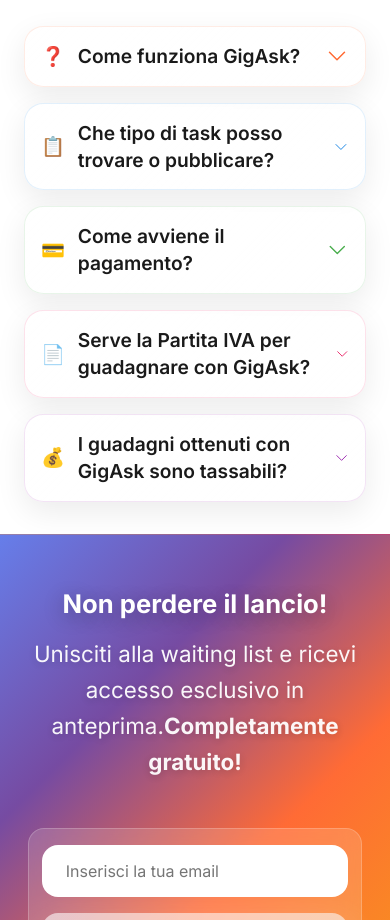
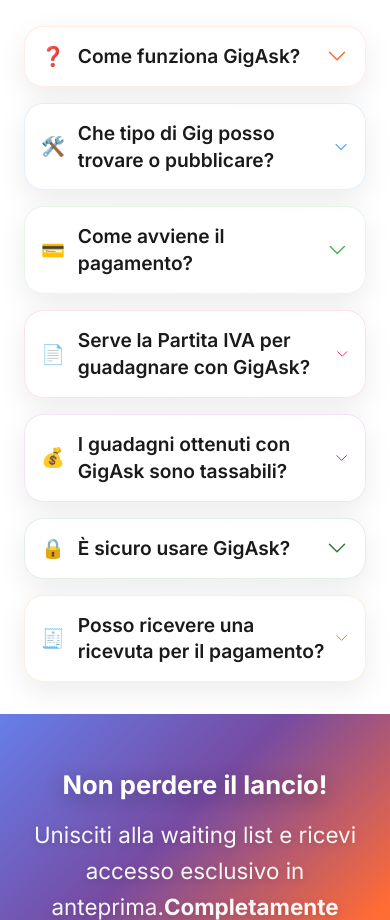
Before and after one commit to Lapo22/gigask-landing, a React (Vite) app: page / in a window 390 px wide. Shown: the part 5100-6020 px from the top of the page. Built offline with nearby package versions, Linux system fonts and the light colour scheme.

Commit message:
🔧 Increase FAQ maxHeight from 200px to 400px for better mobile readability

```diff
--- a/src/App.jsx
+++ b/src/App.jsx
@@ -253,33 +253,45 @@ function App() {
   const faqData = [
     {
       question: "Come funziona GigAsk?",
-      answer: "GigAsk ti permette di chiedere o offrire aiuto per attività quotidiane. Chi ha bisogno pubblica un task, chi vuole guadagnare si propone. Quando il task è completato, il pagamento avviene in modo sicuro tramite app.",
+      answer: "GigAsk ti permette di chiedere o offrire aiuto per attività quotidiane. Chi ha bisogno pubblica un Gig, chi vuole guadagnare si propone. Una volta completato il lavoro, il pagamento avviene in modo sicuro direttamente tramite app.",
       emoji: "❓",
       color: "#ff6b35"
     },
     {
-      question: "Che tipo di task posso trovare o pubblicare?",
-      answer: "Puoi pubblicare o accettare attività come: spesa, pulizie, giardinaggio, babysitting o dogsitting, piccoli trasporti o lavoretti domestici, assistenza anziani, aiuto studio e molto altro.",
-      emoji: "📋",
+      question: "Che tipo di Gig posso trovare o pubblicare?",
+      answer: "Su GigAsk trovi attività come: fare la spesa, pulizie, giardinaggio, babysitting, dogsitting, piccoli trasporti, lavoretti domestici, assistenza anziani, supporto allo studio e molto altro.",
+      emoji: "🛠️",
       color: "#1e88e5"
     },
     {
       question: "Come avviene il pagamento?",
-      answer: "Il pagamento è gestito direttamente in app e viene sbloccato solo a task completato. Usiamo un sistema sicuro integrato con Stripe, per garantire tracciabilità e protezione.",
+      answer: "Tutti i pagamenti sono gestiti in modo sicuro tramite app. Il compenso viene sbloccato solo a Gig completato, grazie all'integrazione con Stripe, garantendo tracciabilità e protezione.",
       emoji: "💳",
       color: "#4caf50"
     },
     {
       question: "Serve la Partita IVA per guadagnare con GigAsk?",
-      answer: "No, per attività occasionali e non continuative non è obbligatoria. Se svolgi task in modo regolare o superi certi limiti di reddito, potresti doverla aprire. GigAsk non fornisce consulenza fiscale, ma nella sezione \"Aspetti fiscali\" dell'app trovi una guida chiara su cosa prevede la legge.",
+      answer: "No, per lavori occasionali e saltuari non è necessaria. Se invece svolgi attività continuative o superi certi limiti di reddito, potresti doverla aprire. Troverai una guida completa nella sezione \"Aspetti fiscali\" dell'app.",
       emoji: "📄",
       color: "#e91e63"
     },
     {
       question: "I guadagni ottenuti con GigAsk sono tassabili?",
-      answer: "Sì. Tutti i guadagni devono essere dichiarati secondo la normativa fiscale italiana. Puoi farlo, ad esempio, tramite prestazione occasionale o Partita IVA, in base alla tua situazione. Spieghiamo tutto nella sezione informativa dell'app, ma resta tua responsabilità gestire correttamente gli obblighi fiscali.",
+      answer: "Sì. Tutti i compensi vanno dichiarati secondo la normativa fiscale italiana, ad esempio come prestazione occasionale o con Partita IVA. Nell'app troverai una sezione informativa dedicata, ma resta tua responsabilità adempiere agli obblighi fiscali.",
       emoji: "💰",
       color: "#9c27b0"
+    },
+    {
+      question: "È sicuro usare GigAsk?",
+      answer: "Assolutamente sì. Tutti i profili sono verificati e i pagamenti avvengono in modo tracciabile e protetto. Inoltre, puoi lasciare recensioni e visualizzare la reputazione degli altri utenti.",
+      emoji: "🔒",
+      color: "#2e7d32"
+    },
+    {
+      question: "Posso ricevere una ricevuta per il pagamento?",
+      answer: "Sì, al termine di ogni Gig completato e pagato, riceverai una ricevuta digitale disponibile nell'app, utile anche per la tua gestione fiscale personale.",
+      emoji: "🧾",
+      color: "#f57c00"
     }
   ];
 
@@ -1197,7 +1209,7 @@ function App() {
 
                 {/* Answer - Expandable */}
                 <div style={{
-                  maxHeight: openFAQ === index ? '200px' : '0',
+                  maxHeight: openFAQ === index ? '400px' : '0',
                   overflow: 'hidden',
                   transition: 'all 0.4s cubic-bezier(0.4, 0, 0.2, 1)',
                   opacity: openFAQ === index ? 1 : 0
```
